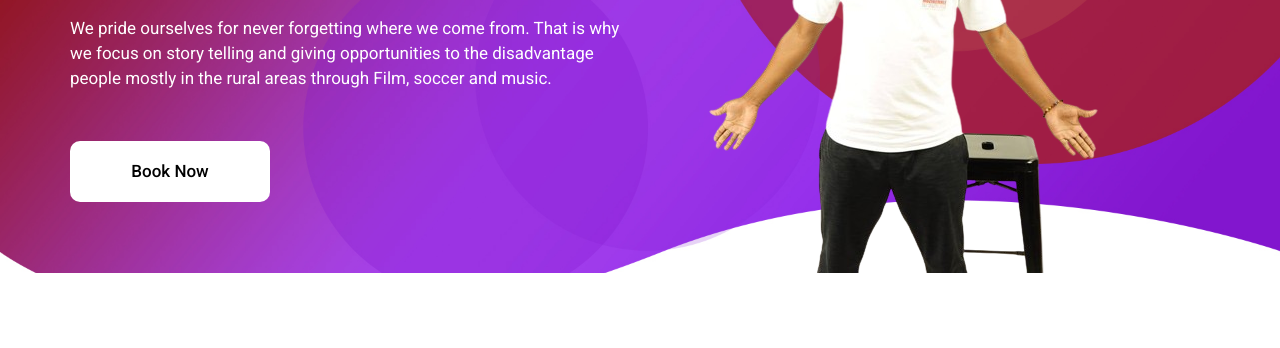
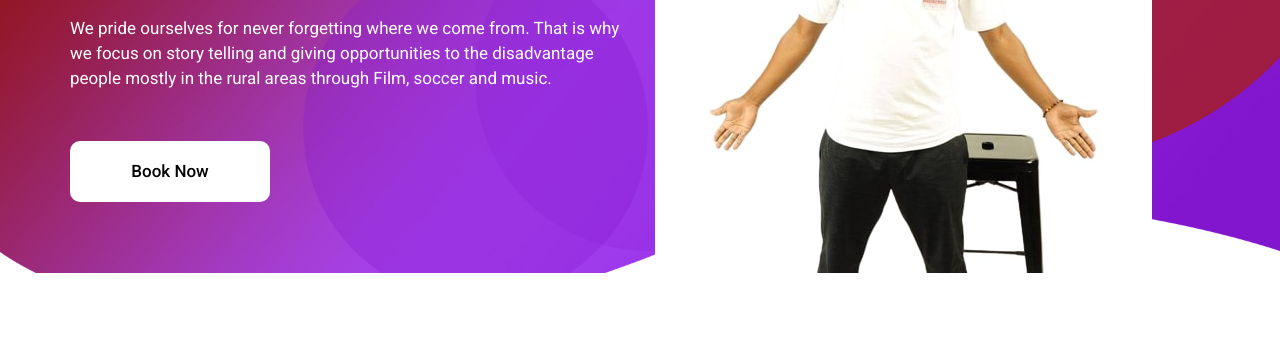
Before and after one commit to sphamandlaFuweka/Muzinomhle, a plain HTML site: page index.html in a window 1280 px wide. Shown: the part 339-687 px from the top of the page. Drawn offline with Linux system fonts and the light colour scheme.

Commit message:
Update index.html

```diff
--- a/index.html
+++ b/index.html
@@ -77,7 +77,7 @@
                </div>
                <div class="col-md-6">
                   <div class="mic_img">
-                     <figure><img src="images/THABO.png" alt="#"/></figure>
+                     <figure><img src="images/THABO.jpg" alt="#"/></figure>
                   </div>
                </div>
             </div>
```
